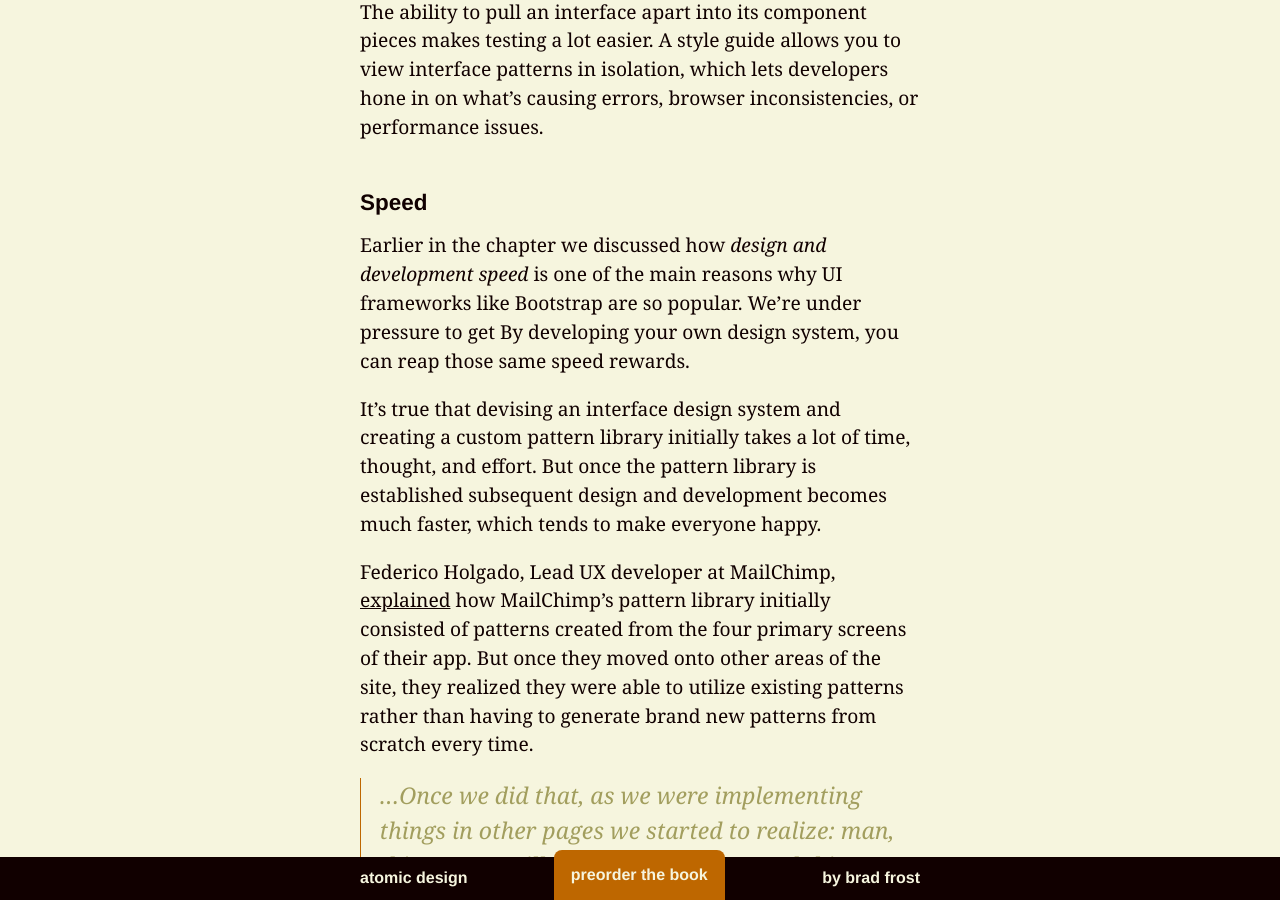
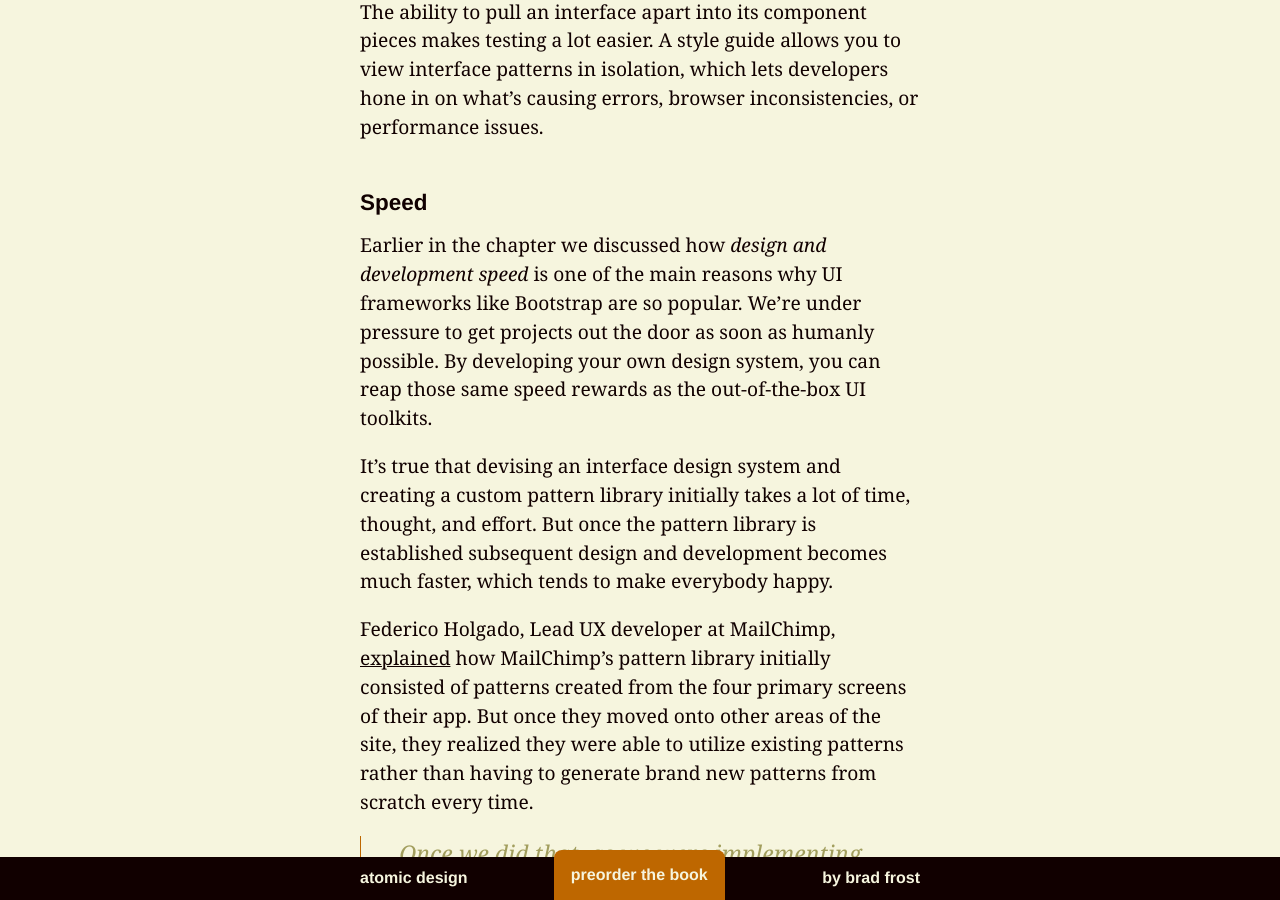
Before and after one commit to bradfrost/atomic-design, a Jekyll site: the page built from chapter-1.md, in a window 1280 px wide and 900 px high, scrolled down 30979 px. Built offline with Jekyll 4.4.1, drawn with Linux system fonts in a browser that asks for light colours.

Commit message:
Fixed #23
Addressed typo identified at #23

```diff
--- a/chapter-1.md
+++ b/chapter-1.md
@@ -289,9 +289,9 @@ The homepage is broken, you say? Well, what exactly is breaking it?
 The ability to pull an interface apart into its component pieces makes testing a lot easier. A style guide allows you to view interface patterns in isolation, which lets developers hone in on what's causing errors, browser inconsistencies, or performance issues.
 
 ### Speed
-Earlier in the chapter we discussed how *design and development speed* is one of the main reasons why UI frameworks like Bootstrap are so popular. We're under pressure to get By developing your own design system, you can reap those same speed rewards.
+Earlier in the chapter we discussed how *design and development speed* is one of the main reasons why UI frameworks like Bootstrap are so popular. We're under pressure to get projects out the door as soon as humanly possible. By developing your own design system, you can reap those same speed rewards as the out-of-the-box UI toolkits.
 
-It's true that devising an interface design system and creating a custom pattern library initially takes a lot of time, thought, and effort. But once the pattern library is established subsequent design and development becomes much faster, which tends to make everyone happy.
+It's true that devising an interface design system and creating a custom pattern library initially takes a lot of time, thought, and effort. But once the pattern library is established subsequent design and development becomes much faster, which tends to make everybody happy.
 
 Federico Holgado, Lead UX developer at MailChimp, [explained](http://styleguides.io/podcast/federico-holgado/) how MailChimp's pattern library initially consisted of patterns created from the four primary screens of their app. But once they moved onto other areas of the site, they realized they were able to utilize existing patterns rather than having to generate brand new patterns from scratch every time.
 
```
Also changed, not shown: 2 other files.
